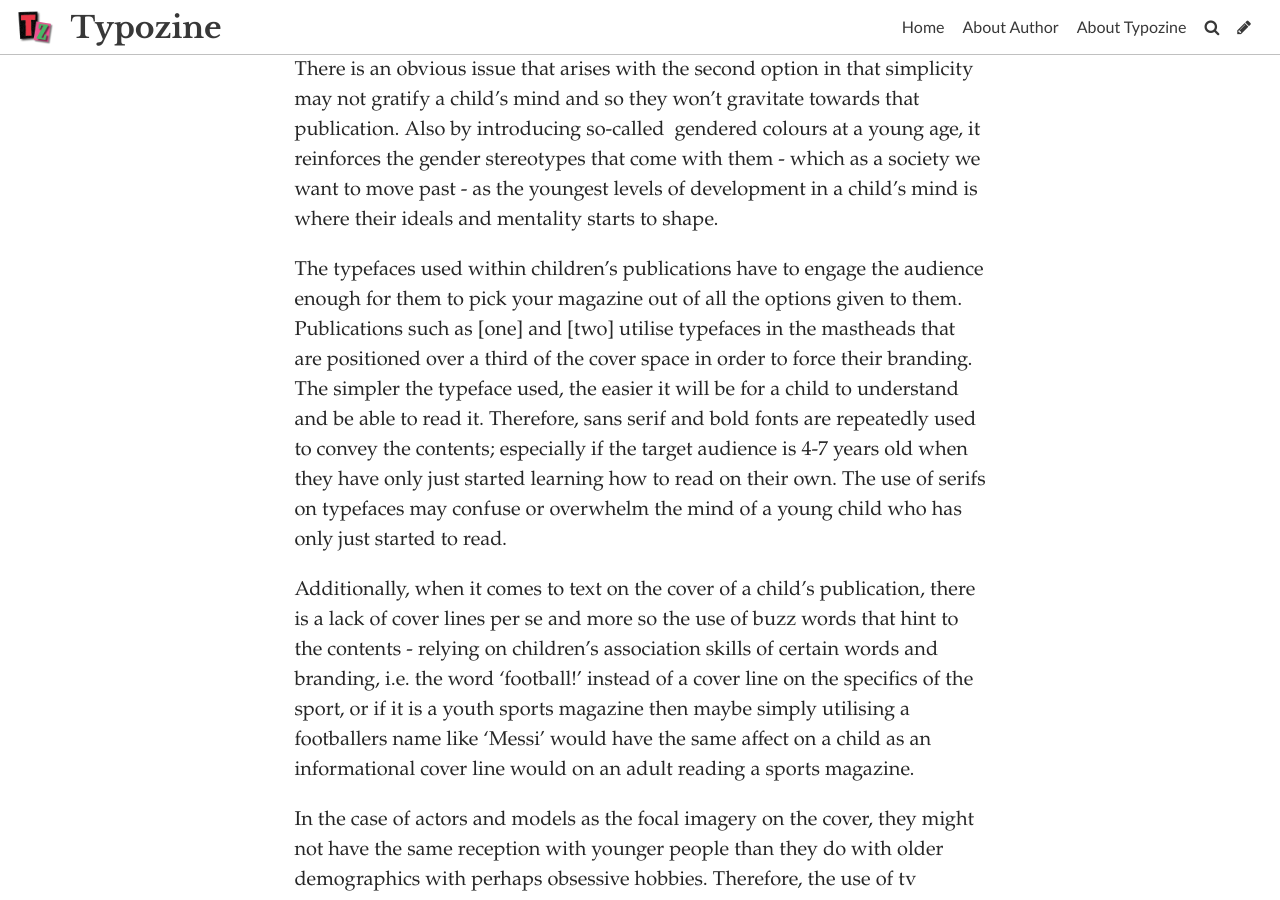
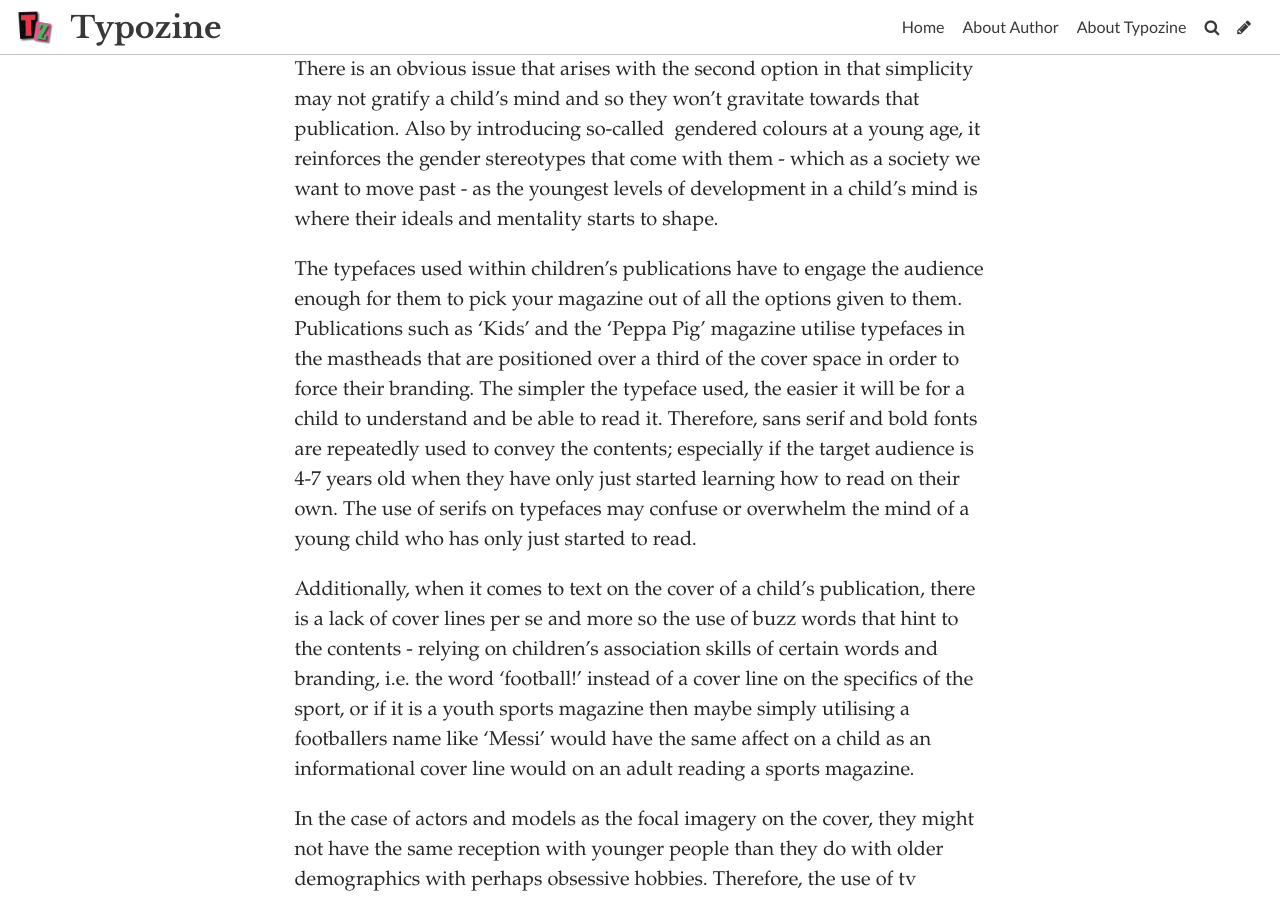
Before and after one commit to 19061287han/typoblog, a Jekyll site: the page built from _posts/2021-10-26-playtime-publications.md, in a window 1280 px wide and 900 px high, scrolled down 1057 px. Built offline with Jekyll 4.4.1, drawn with Linux system fonts in a browser that asks for light colours; some web fonts are replaced.

Commit message:
Update Post “2021-10-26-playtime-publications”

```diff
--- a/_posts/2021-10-26-playtime-publications.md
+++ b/_posts/2021-10-26-playtime-publications.md
@@ -17,7 +17,7 @@ When it comes to colour schemes for children’s magazines it can go one of two
 
 There is an obvious issue that arises with the second option in that simplicity may not gratify a child’s mind and so they won’t gravitate towards that publication. Also by introducing so-called  gendered colours at a young age, it reinforces the gender stereotypes that come with them - which as a society we want to move past - as the youngest levels of development in a child’s mind is where their ideals and mentality starts to shape.
 
-The typefaces used within children’s publications have to engage the audience enough for them to pick your magazine out of all the options given to them. Publications such as \[one] and \[two] utilise typefaces in the mastheads that are positioned over a third of the cover space in order to force their branding. The simpler the typeface used, the easier it will be for a child to understand and be able to read it. Therefore, sans serif and bold fonts are repeatedly used to convey the contents; especially if the target audience is 4-7 years old when they have only just started learning how to read on their own. The use of serifs on typefaces may confuse or overwhelm the mind of a young child who has only just started to read.
+The typefaces used within children’s publications have to engage the audience enough for them to pick your magazine out of all the options given to them. Publications such as 'Kids' and the 'Peppa Pig' magazine utilise typefaces in the mastheads that are positioned over a third of the cover space in order to force their branding. The simpler the typeface used, the easier it will be for a child to understand and be able to read it. Therefore, sans serif and bold fonts are repeatedly used to convey the contents; especially if the target audience is 4-7 years old when they have only just started learning how to read on their own. The use of serifs on typefaces may confuse or overwhelm the mind of a young child who has only just started to read.
 
 Additionally, when it comes to text on the cover of a child’s publication, there is a lack of cover lines per se and more so the use of buzz words that hint to the contents - relying on children’s association skills of certain words and branding, i.e. the word ‘football!’ instead of a cover line on the specifics of the sport, or if it is a youth sports magazine then maybe simply utilising a footballers name like ‘Messi’ would have the same affect on a child as an informational cover line would on an adult reading a sports magazine.
 
```
